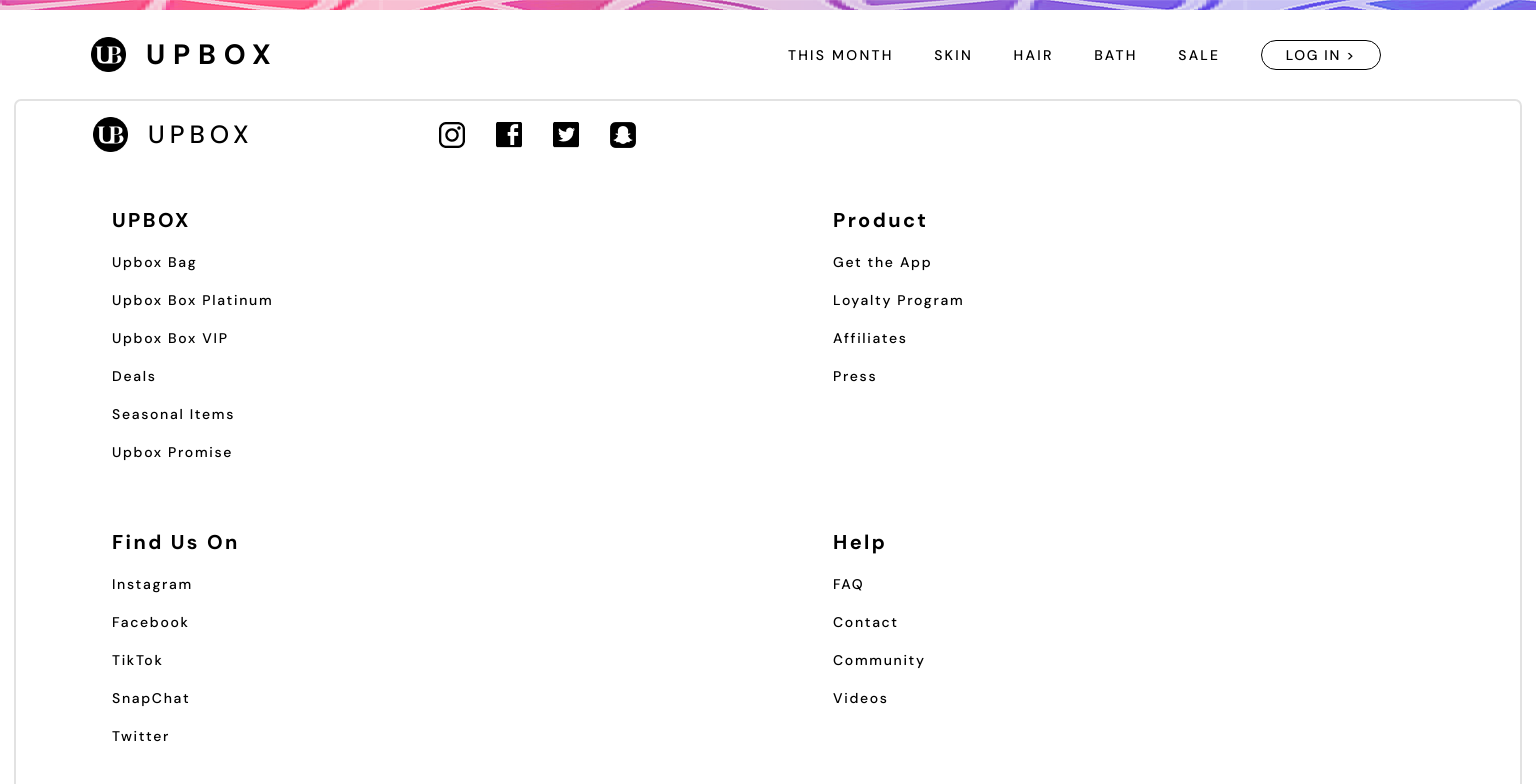
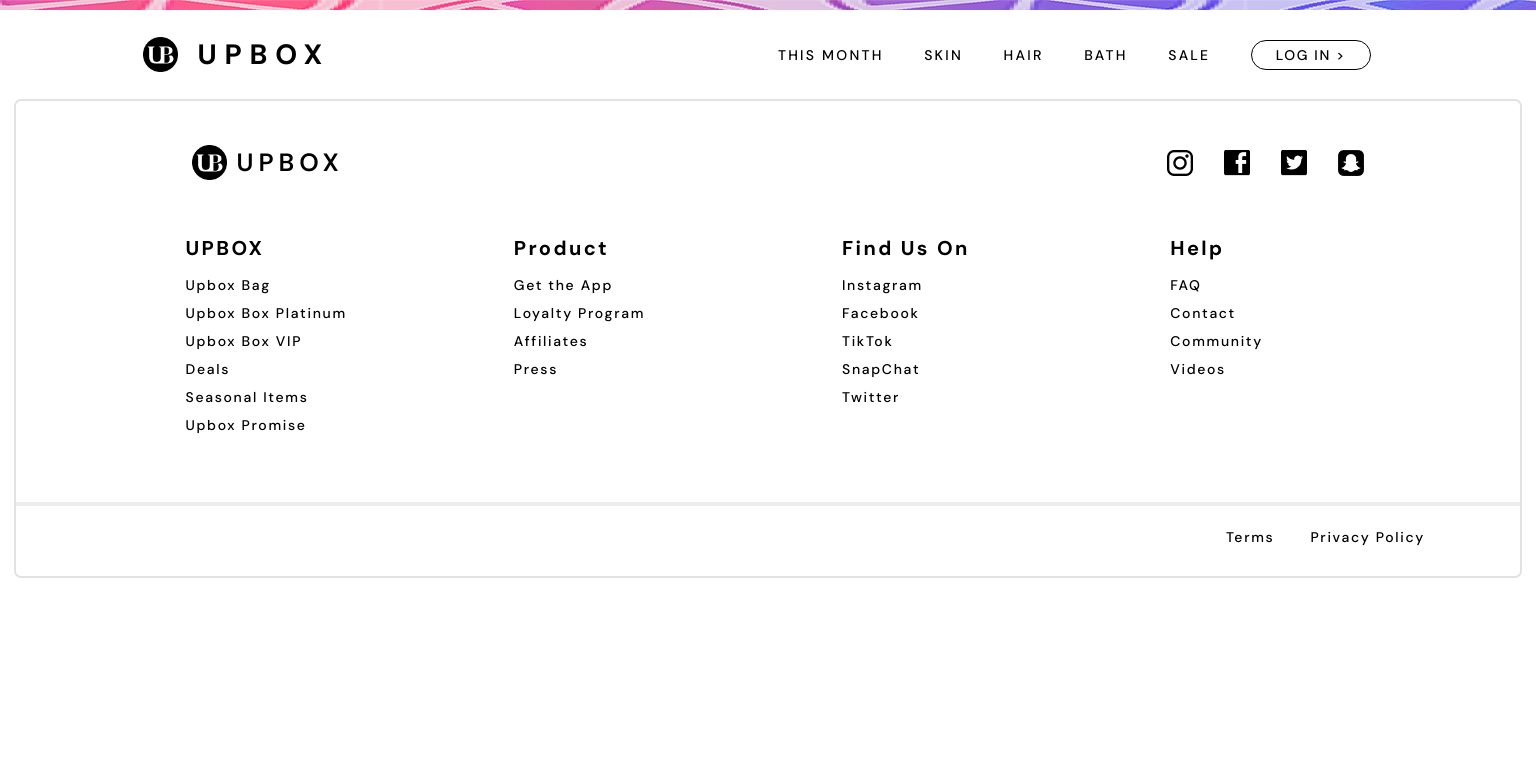
Before and after one commit to Iunaa/pinkBox, a React (Vite) app: page / in a window 1536 px wide. Shown: the top 784 px of the page. Built offline with nearby package versions, Linux system fonts and the light colour scheme.

Commit message:
footer finished

```diff
--- a/src/Components/atoms/Title/title.module.scss
+++ b/src/Components/atoms/Title/title.module.scss
@@ -5,9 +5,10 @@
     letter-spacing: 1.92px;
     margin-bottom: 20px;
 
-    @media (min-width: 768px){
+    @media (min-width: 768px) {
         font-size: 20px;
         font-weight: 700;
         letter-spacing: 2.4px;
+        margin-bottom: 15px;
     }
 }
--- a/src/Components/molecules/MenuList/menulist.module.scss
+++ b/src/Components/molecules/MenuList/menulist.module.scss
@@ -5,6 +5,15 @@
 
     @media (min-width: 768px){
         margin-left: 62px;
+    }
+
+
+    @media (min-width: 835px){
+        grid-template-columns: repeat(4, 1fr);
+        grid-template-rows: repeat(1, 1fr);
+        margin-bottom: 47px;
+        margin-left: 80px;
+
     }
 
     &__menuitem {
@@ -22,6 +31,10 @@
     &__element {
         padding-bottom: 20px;
 
+        @media (min-width: 768px){
+            padding-bottom: 10px;
+        }
+
 
     }
 }
--- a/src/Components/molecules/SocialMedia/socialmedia.module.scss
+++ b/src/Components/molecules/SocialMedia/socialmedia.module.scss
@@ -1,9 +1,15 @@
 .SocialMedia {
     display: none;
     gap: 31px;
+    cursor: pointer;
 
-   @media (min-width: 768px){
-    display: flex;
-    margin-left: 165px;
-   }
+    @media (min-width: 768px) {
+        display: flex;
+        margin-left: 165px;
+    }
+
+    @media (min-width: 1440px) {
+        padding-left: 653px;
+        margin: 0 auto;
+    }
 }
--- a/src/Components/organisms/Footer/Footer.jsx
+++ b/src/Components/organisms/Footer/Footer.jsx
@@ -7,12 +7,16 @@
 export default function Footer() {
     return (
         <footer className={Styles.footer}>
-            <div className={Styles.content}>
-                <img className={Styles.content__logo} src={Logo} />
-                <p className={Styles.content__title}>Upbox</p>
-                <SocialMedia/>
+            <div className={Styles.footer__footertop}>
+                <div className={Styles.content}>
+                    <div className={Styles.content__logotitle}>
+                        <img className={Styles.content__logo} src={Logo} />
+                        <p className={Styles.content__title}>Upbox</p>
+                    </div>
+                    <SocialMedia />
+                </div>
+                <MenuList />
             </div>
-            <MenuList />
 
             <hr className={Styles.footer__hr} />
             <div className={Styles.footer__terms}>
--- a/src/Components/organisms/Footer/footer.module.scss
+++ b/src/Components/organisms/Footer/footer.module.scss
@@ -2,6 +2,19 @@
     border: 2px solid #e2e2e2;
     border-radius: 7px;
     min-height: 767.103px;
+
+    @media (min-width: 768px) {
+        min-height: 500px;
+    }
+
+    @media (min-width: 1440px) {
+        min-height: 479px;
+    }
+
+    &__footertop {
+        max-width: 1393px;
+        margin: 0 auto;
+    }
 
     .content {
         display: flex;
@@ -11,8 +24,23 @@
         gap: 20px;
 
         @media (min-width: 768px) {
-            margin-left: 62px;
+            margin-left: 82px;
+            justify-content: space-between;
+            gap: 10px;
+        }
+        @media (min-width: 1440px) {
+            display: flex;
+            justify-content: space-between;
+            padding-top: 44px;
+            padding-left: 120px;
+            gap: 170px;
+            margin: auto;
+        }
 
+        &__logotitle {
+            display: flex;
+            align-items: center;
+            gap: 10px;
         }
 
         &__logo {
@@ -22,7 +50,7 @@
             font-size: 25px;
             letter-spacing: 5px;
             color: black;
-            font-weight: 500;
+            font-weight: 600;
             text-transform: uppercase;
         }
     }
@@ -41,6 +69,12 @@
             flex-direction: row;
             align-items: baseline;
             gap: 36px;
+        }
+
+        @media (min-width: 1440px) {
+            display: flex;
+            justify-content: flex-end;
+            margin-right: 95px;
         }
     }
 
@@ -77,5 +111,9 @@
             letter-spacing: 1.68px;
             max-width: 549px;
         }
+
+        @media (min-width: 1440px) {
+            display: none;
+        }
     }
 }
--- a/src/Components/organisms/Header/header.module.scss
+++ b/src/Components/organisms/Header/header.module.scss
@@ -11,8 +11,8 @@
             height: 10px;
         }
 
-        @media (min-height: 1440px){
-           background-size: 10px;
+        @media (min-height: 1440px) {
+            background-size: 10px;
             width: 100%;
             height: 10px;
         }
@@ -32,6 +32,8 @@
 
     @media (min-width: 1440px) {
         padding: 26px 71px;
+        max-width: 1393px;
+        margin: 0 auto;
     }
 
     &__logo {
```
